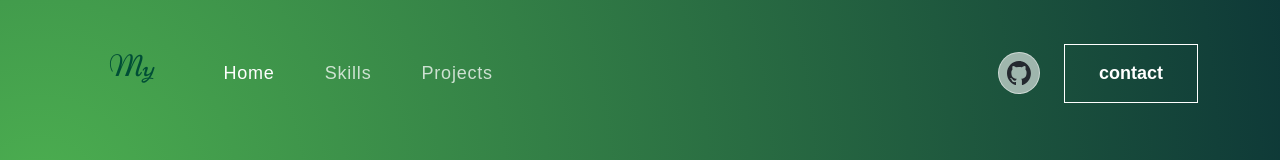
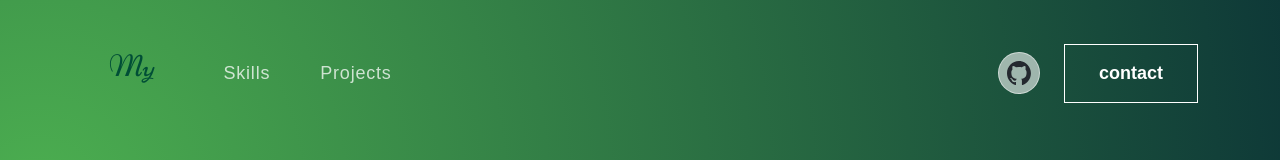
Before and after one commit to marinayam/portfolio, a React (Create React App) app: page / in a window 1280 px wide. Shown: the top 160 px of the page. Built offline with nearby package versions, Linux system fonts and the light colour scheme.

Commit message:
contact button link追加 homeメニュー 削除

```diff
--- a/src/components/navbar/NavBar.jsx
+++ b/src/components/navbar/NavBar.jsx
@@ -2,6 +2,8 @@ import React, { useState, useEffect } from 'react';
 import {Navbar, Container, Nav } from 'react-bootstrap';
 import { logo } from "../../assets";
 import githubIcon from '../../assets/github-icon.svg'
+import { HashLink } from 'react-router-hash-link';
+import {BrowserRouter as Router } from "react-router-dom";
 import './navbar.css';
 
   const NavBar = () => {
@@ -28,6 +30,7 @@ import './navbar.css';
   }
 
   return (
+    <Router>
       <Navbar expand="lg" className={scrolled ? 'scrolled' : ''} >
         <Container>
           <Navbar.Brand href="#home">
@@ -38,10 +41,6 @@ import './navbar.css';
           </Navbar.Toggle>
           <Navbar.Collapse id="basic-navbar-nav">
             <Nav className="me-auto">
-            <Nav.Link href="#home" className={activeLink === 'home' ? 'active navbar-link' : 'navbar-link'}
-            onclick={() => onUpdateActiveLink('home')}>
-              Home
-            </Nav.Link>
               <Nav.Link href="#skills" className={activeLink === 'skills' ? 'active navbar-link' : 'navbar-link'}
               onclick={() => onUpdateActiveLink('skills')}>
                 Skills
@@ -53,15 +52,16 @@ import './navbar.css';
             </Nav>
             <span className='navbar-text'>
               <div className='social-icon'>
-              <a href='home'><img src={githubIcon} alt='' /></a>
+                <a href='https://github.com/marinayam?tab=repositories'  target="_blank" rel="noopener noreferrer"><img src={githubIcon} alt='' /></a>
               </div>
-            <button className='vvd' onClick={() => console.log('connect')}>
-              <span>contact</span>
-            </button>
+              <HashLink to='#contact'>
+                <button><span>contact</span></button>
+              </HashLink>
             </span>
           </Navbar.Collapse>
         </Container>
       </Navbar>
+    </Router>
   );
 };
 
--- a/src/containers/header/Header.jsx
+++ b/src/containers/header/Header.jsx
@@ -3,6 +3,8 @@ import { useState, useEffect } from "react";
 import { Container, Row, Col } from "react-bootstrap"
 import { ArrowRightCircle } from "react-bootstrap-icons"
 import { headerImg } from "../../assets";
+import { HashLink } from 'react-router-hash-link';
+import {BrowserRouter as Router } from "react-router-dom";
 import './header.css';
 
   const Header = () => {
@@ -10,7 +12,6 @@ import './header.css';
   const [isDeleting, setIsDeleting] = useState(false);
   const [text, setText] = useState('');
   const [delta, setDelta] = useState(300 - Math.random() * 100);
-  const [index, setIndex] = useState(1);
   const toRotate = [ "Frontend Engineer", "Web Designer"];
   const period = 2000;
 
@@ -35,33 +36,33 @@ import './header.css';
 
     if (!isDeleting && updatedText === fullText) {
       setIsDeleting(true);
-      setIndex(prevIndex => prevIndex - 1);
       setDelta(period);
     } else if (isDeleting && updatedText === '') {
       setIsDeleting(false);
       setLoopNum(loopNum + 1);
-      setIndex(1);
       setDelta(500);
-    } else {
-      setIndex(prevIndex => prevIndex + 1);
     }
   }
 
   return(
     <section className="header" id="home">
+      <Router>
         <Container>
           <Row className="align-items-center">
             <Col xs={12} md={6} xl={7}>
               <span className="tagline">welcome to my portfolio</span>
               <h1>{"Hi I'm Marina "}<br></br><span className="txt-rotate" dataPeriod="1000" data-rotate='[ "Frontend engineer", "Web Designer"]'><span className="wrap">{text}</span></span></h1>
               <p>初めましてmarinaです 人々の生活を豊かにするサービスを提供するため、UI/UXを意識した設計・デザインから開発まで対応出来るように日々スキルを磨いております</p>
-            <button onClick={() => console.log('contact')}>contact<ArrowRightCircle size={25} /></button>
+              <HashLink to='#contact'>
+                <button>contact<ArrowRightCircle size={25} /></button>
+              </HashLink>
             </Col>
             <Col xs={12} md={6} xl={5}>
               <img src={headerImg} alt="Header img" />
             </Col>
           </Row>
         </Container>
+      </Router>
     </section>
   )
 } ;
```
Lines whose indentation alone changed are shown as unchanged.
